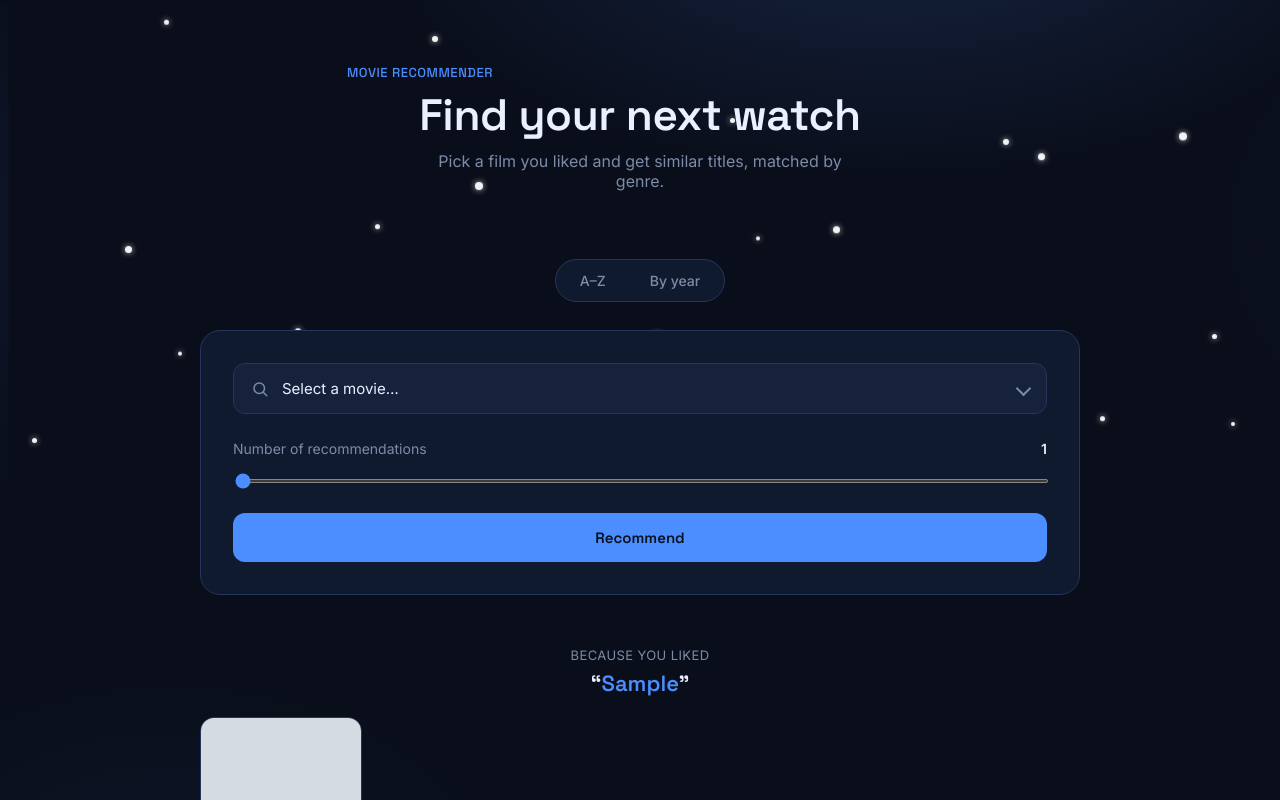
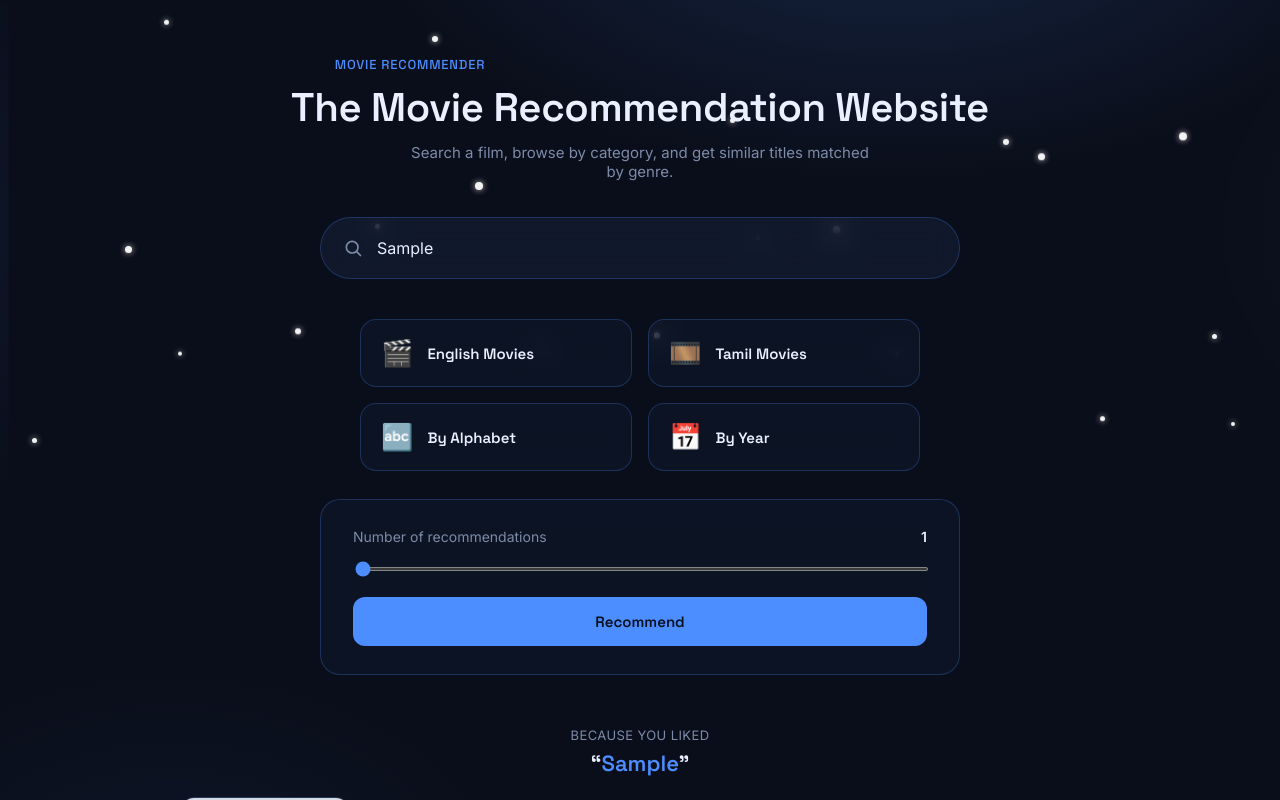
Before and after one commit to Sharmi-Sri/movie-recommender, a Flask app: template templates/index.html in a window 1280 px wide. Run offline with Flask 3, Linux system fonts and the light colour scheme; the template is opened without the code that fills it: most values are stand-ins (such as "Sample title", 1, 10 or a date in 2020); grey boxes marked "Sample" are stand-in pictures.

Commit message:
Redesign homepage with search bar and category cards

```diff
--- a/app.py
+++ b/app.py
@@ -1,5 +1,5 @@
 from flask import Flask, render_template, request
-from recommender import recommend, titles_alphabetical, titles_by_year
+from recommender import recommend, get_titles
 from dotenv import load_dotenv
 import requests
 import os
@@ -11,12 +11,9 @@ app = Flask(__name__)
 TMDB_API_KEY = os.getenv("TMDB_API_KEY")
 
 def get_poster(title):
-    # TMDb search needs a clean title without the year, e.g. "Toy Story" not "Toy Story (1995)"
     clean_title = title.rsplit('(', 1)[0].strip()
-
     url = "https://api.themoviedb.org/3/search/movie"
     params = {"api_key": TMDB_API_KEY, "query": clean_title}
-
     try:
         response = requests.get(url, params=params, timeout=5)
         data = response.json()
@@ -26,7 +23,6 @@ def get_poster(title):
                 return f"https://image.tmdb.org/t/p/w500{poster_path}"
     except Exception:
         pass
-
     return "https://via.placeholder.com/300x450?text=No+Poster"
 
 @app.route('/', methods=['GET', 'POST'])
@@ -34,22 +30,27 @@ def home():
     recommendations = []
     selected_movie = None
     num_results = 5
+
     sort_by = request.values.get('sort_by', 'alphabetical')
-
-    titles = titles_by_year if sort_by == 'year' else titles_alphabetical
+    category = request.values.get('category', 'all')
 
     if request.method == 'POST':
         selected_movie = request.form.get('movie')
         num_results = int(request.form.get('num_results', 5))
+        sort_by = request.form.get('sort_by', sort_by)
+        category = request.form.get('category', category)
         results = recommend(selected_movie, n=num_results)
         recommendations = [{"title": t, "poster": get_poster(t)} for t in results]
+
+    titles = get_titles(category, sort_by)
 
     return render_template('index.html',
                             titles=titles,
                             recommendations=recommendations,
                             selected_movie=selected_movie,
                             num_results=num_results,
-                            sort_by=sort_by)
+                            sort_by=sort_by,
+                            category=category)
 
 if __name__ == '__main__':
     app.run(debug=True, host='0.0.0.0', port=int(os.environ.get('PORT', 5000)))
--- a/templates/index.html
+++ b/templates/index.html
@@ -3,14 +3,15 @@
 <head>
 <meta charset="UTF-8">
 <meta name="viewport" content="width=device-width, initial-scale=1.0">
-<title>Movie Recommender</title>
+<title>The Movie Recommendation Website</title>
 <link rel="preconnect" href="https://fonts.googleapis.com">
 <link href="https://fonts.googleapis.com/css2?family=Space+Grotesk:wght@500;600;700&family=Inter:wght@400;500;600&display=swap" rel="stylesheet">
 <style>
   :root {
     --bg: #0A0E1A;
-    --panel: #101A2E;
-    --surface: #16213B;
+    --panel: rgba(16, 26, 46, 0.55);
+    --panel-border: rgba(76, 141, 255, 0.25);
+    --surface: rgba(22, 33, 59, 0.55);
     --border: #26365A;
     --accent: #4C8DFF;
     --accent-soft: rgba(76, 141, 255, 0.15);
@@ -30,7 +31,7 @@
     font-family: 'Inter', sans-serif;
   }
 
-  body { padding: 64px 24px 80px; }
+  body { padding: 56px 24px 80px; }
 
   .bg-glow {
     position: fixed;
@@ -50,7 +51,6 @@
     100% { background-position: 4% 6%, -6% -4%, 5% -5%; }
   }
 
-  /* Snow layer */
   .snow {
     position: fixed;
     inset: 0;
@@ -86,110 +86,129 @@
     .bg-glow, .flake { animation: none; }
   }
 
-  .wrap { max-width: 880px; margin: 0 auto; position: relative; z-index: 2; }
+  .wrap { max-width: 920px; margin: 0 auto; position: relative; z-index: 2; }
 
-  header { text-align: center; margin-bottom: 40px; }
+  header { text-align: center; margin-bottom: 36px; }
 
   .kicker {
     font-family: 'Space Grotesk', sans-serif;
     font-size: 13px;
-    letter-spacing: 0.04em;
+    letter-spacing: 0.06em;
     color: var(--accent);
-    margin: 0 0 10px;
+    margin: 0 0 12px;
   }
 
   h1 {
     font-family: 'Space Grotesk', sans-serif;
     font-weight: 600;
-    font-size: clamp(30px, 5vw, 44px);
-    line-height: 1.1;
+    font-size: clamp(26px, 4.5vw, 40px);
+    line-height: 1.15;
     margin: 0 0 12px;
     letter-spacing: -0.01em;
   }
 
   header p {
     color: var(--text-muted);
-    font-size: 16px;
-    max-width: 440px;
+    font-size: 15px;
+    max-width: 460px;
     margin: 0 auto;
   }
 
-  .sort-toggle {
-    display: inline-flex;
-    gap: 4px;
-    background: var(--panel);
-    border: 1px solid var(--border);
-    border-radius: 999px;
-    padding: 4px;
-    margin: 28px auto 0;
-  }
-  .sort-toggle-row { text-align: center; }
-  .sort-toggle a {
-    display: inline-block;
-    padding: 8px 20px;
-    border-radius: 999px;
-    color: var(--text-muted);
-    text-decoration: none;
-    font-size: 14px;
-    font-weight: 500;
-    transition: background 0.2s ease, color 0.2s ease;
-  }
-  .sort-toggle a.active { background: var(--accent); color: #06101F; }
-  .sort-toggle a:not(.active):hover { color: var(--text); }
-
-  .panel {
-    background: var(--panel);
-    border: 1px solid var(--border);
-    border-radius: 20px;
-    padding: 32px;
-    margin-top: 28px;
-  }
+  /* Search bar */
+  .search-wrap { margin: 32px auto 0; max-width: 640px; }
 
   .search-row {
     position: relative;
     display: flex;
     align-items: center;
+    background: var(--surface);
+    backdrop-filter: blur(14px);
+    -webkit-backdrop-filter: blur(14px);
+    border: 1px solid var(--panel-border);
+    border-radius: 999px;
+    padding: 4px;
+    transition: border-color 0.25s ease, box-shadow 0.25s ease, transform 0.15s ease;
+  }
+  .search-row:focus-within {
+    border-color: var(--accent);
+    box-shadow: 0 0 0 4px var(--accent-soft), 0 8px 30px rgba(76,141,255,0.15);
+    transform: translateY(-1px);
   }
   .search-row svg {
-    position: absolute;
-    left: 18px;
-    width: 18px;
-    height: 18px;
+    flex-shrink: 0;
+    width: 20px;
+    height: 20px;
     stroke: var(--text-muted);
+    margin-left: 18px;
     pointer-events: none;
   }
-
-  select {
-    width: 100%;
-    appearance: none;
-    background: var(--surface);
-    border: 1px solid var(--border);
+  .search-row input {
+    flex: 1;
+    background: transparent;
+    border: none;
+    outline: none;
     color: var(--text);
     font-family: 'Inter', sans-serif;
-    font-size: 15px;
-    padding: 16px 44px 16px 48px;
-    border-radius: 12px;
-    cursor: pointer;
-    transition: border-color 0.2s ease, box-shadow 0.2s ease;
+    font-size: 16px;
+    padding: 16px 14px;
   }
-  select:focus {
-    outline: none;
-    border-color: var(--accent);
-    box-shadow: 0 0 0 3px var(--accent-soft);
-  }
-  .search-row::after {
-    content: "";
-    position: absolute;
-    right: 18px;
-    width: 9px;
-    height: 9px;
-    border-right: 2px solid var(--text-muted);
-    border-bottom: 2px solid var(--text-muted);
-    transform: rotate(45deg);
-    pointer-events: none;
+  .search-row input::placeholder { color: var(--text-muted); }
+
+  /* Category cards */
+  .category-grid {
+    max-width: 560px;
+    margin: 40px auto 0;
+    display: grid;
+    grid-template-columns: 1fr 1fr;
+    gap: 16px;
   }
 
-  .slider-block { margin-top: 26px; }
+  .category-card {
+    display: flex;
+    align-items: center;
+    gap: 14px;
+    padding: 20px;
+    background: var(--panel);
+    backdrop-filter: blur(14px);
+    -webkit-backdrop-filter: blur(14px);
+    border: 1px solid var(--panel-border);
+    border-radius: 16px;
+    text-decoration: none;
+    color: var(--text);
+    transition: transform 0.2s ease, box-shadow 0.2s ease, border-color 0.2s ease;
+  }
+  .category-card:hover {
+    transform: translateY(-3px);
+    box-shadow: 0 10px 30px rgba(76,141,255,0.15);
+    border-color: var(--accent);
+  }
+  .category-card.active {
+    border-color: var(--accent);
+    background: rgba(76,141,255,0.12);
+  }
+  .cat-icon { font-size: 26px; line-height: 1; }
+  .cat-name {
+    font-family: 'Space Grotesk', sans-serif;
+    font-weight: 600;
+    font-size: 15px;
+  }
+
+  @media (max-width: 560px) {
+    .category-grid { grid-template-columns: 1fr; }
+  }
+
+  /* Recommend panel (slider + button) */
+  .panel {
+    max-width: 640px;
+    margin: 28px auto 0;
+    background: var(--panel);
+    backdrop-filter: blur(14px);
+    -webkit-backdrop-filter: blur(14px);
+    border: 1px solid var(--panel-border);
+    border-radius: 20px;
+    padding: 28px 32px;
+  }
+
   .slider-label {
     display: flex;
     justify-content: space-between;
@@ -210,7 +229,7 @@
 
   button.submit {
     width: 100%;
-    margin-top: 26px;
+    margin-top: 22px;
     padding: 15px;
     border: none;
     border-radius: 12px;
@@ -343,43 +362,57 @@
   <div class="wrap">
     <header>
       <p class="kicker">MOVIE RECOMMENDER</p>
-      <h1>Find your next watch</h1>
-      <p>Pick a film you liked and get similar titles, matched by genre.</p>
+      <h1>The Movie Recommendation Website</h1>
+      <p>Search a film, browse by category, and get similar titles matched by genre.</p>
     </header>
 
-    <div class="sort-toggle-row">
-      <div class="sort-toggle">
-        <a href="/?sort_by=alphabetical" class="{{ 'active' if sort_by == 'alphabetical' else '' }}">A&ndash;Z</a>
-        <a href="/?sort_by=year" class="{{ 'active' if sort_by == 'year' else '' }}">By year</a>
-      </div>
-    </div>
+    <form method="POST">
+      <input type="hidden" name="sort_by" value="{{ sort_by }}">
+      <input type="hidden" name="category" value="{{ category }}">
 
-    <div class="panel">
-      <form method="POST">
-        <input type="hidden" name="sort_by" value="{{ sort_by }}">
-
+      <div class="search-wrap">
         <div class="search-row">
           <svg viewBox="0 0 24 24" fill="none"><circle cx="11" cy="11" r="7" stroke-width="2"/><path d="M21 21l-4.3-4.3" stroke-width="2" stroke-linecap="round"/></svg>
-          <select name="movie" required>
-            <option value="">Select a movie&hellip;</option>
+          <input list="movie-list" name="movie" placeholder="Search for a movie..." autocomplete="off" required
+                 value="{{ selected_movie or '' }}">
+          <datalist id="movie-list">
             {% for title in titles %}
-              <option value="{{ title }}" {% if title == selected_movie %}selected{% endif %}>{{ title }}</option>
+              <option value="{{ title }}"></option>
             {% endfor %}
-          </select>
+          </datalist>
         </div>
+      </div>
 
-        <div class="slider-block">
-          <div class="slider-label">
-            <label for="num_results">Number of recommendations</label>
-            <span id="numLabel">{{ num_results }}</span>
-          </div>
-          <input type="range" id="num_results" name="num_results" min="3" max="10"
-                 value="{{ num_results }}" oninput="numLabel.textContent = this.value">
+      <div class="category-grid">
+        <a href="/?category=english&sort_by={{ sort_by }}" class="category-card {{ 'active' if category == 'english' else '' }}">
+          <span class="cat-icon">🎬</span>
+          <span class="cat-name">English Movies</span>
+        </a>
+        <a href="/?category=tamil&sort_by={{ sort_by }}" class="category-card {{ 'active' if category == 'tamil' else '' }}">
+          <span class="cat-icon">🎞️</span>
+          <span class="cat-name">Tamil Movies</span>
+        </a>
+        <a href="/?category={{ category }}&sort_by=alphabetical" class="category-card {{ 'active' if sort_by == 'alphabetical' else '' }}">
+          <span class="cat-icon">🔤</span>
+          <span class="cat-name">By Alphabet</span>
+        </a>
+        <a href="/?category={{ category }}&sort_by=year" class="category-card {{ 'active' if sort_by == 'year' else '' }}">
+          <span class="cat-icon">📅</span>
+          <span class="cat-name">By Year</span>
+        </a>
+      </div>
+
+      <div class="panel">
+        <div class="slider-label">
+          <label for="num_results">Number of recommendations</label>
+          <span id="numLabel">{{ num_results }}</span>
         </div>
+        <input type="range" id="num_results" name="num_results" min="3" max="10"
+               value="{{ num_results }}" oninput="numLabel.textContent = this.value">
 
         <button type="submit" class="submit">Recommend</button>
-      </form>
-    </div>
+      </div>
+    </form>
 
     {% if selected_movie %}
       <div class="results-header">
```
Also changed, not shown: recommender.py (+19 -4 lines).
